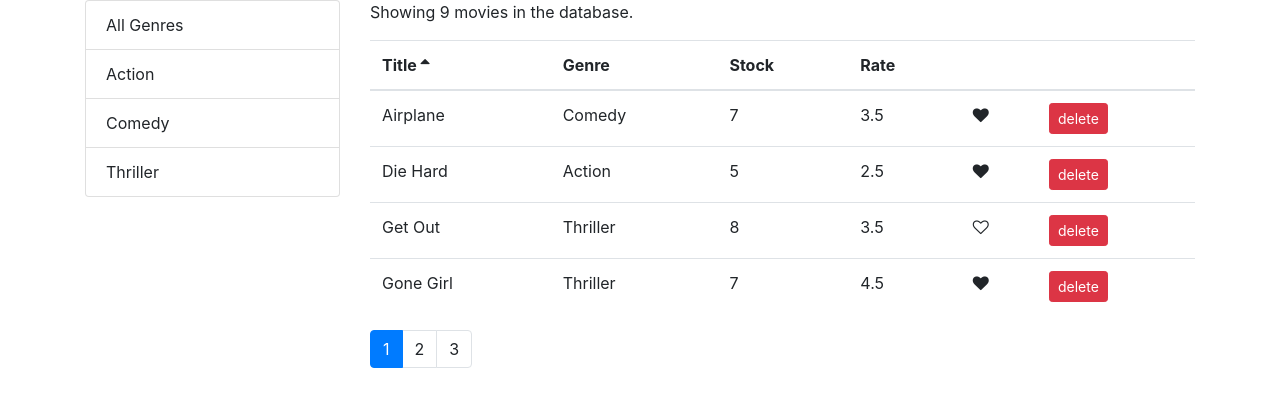
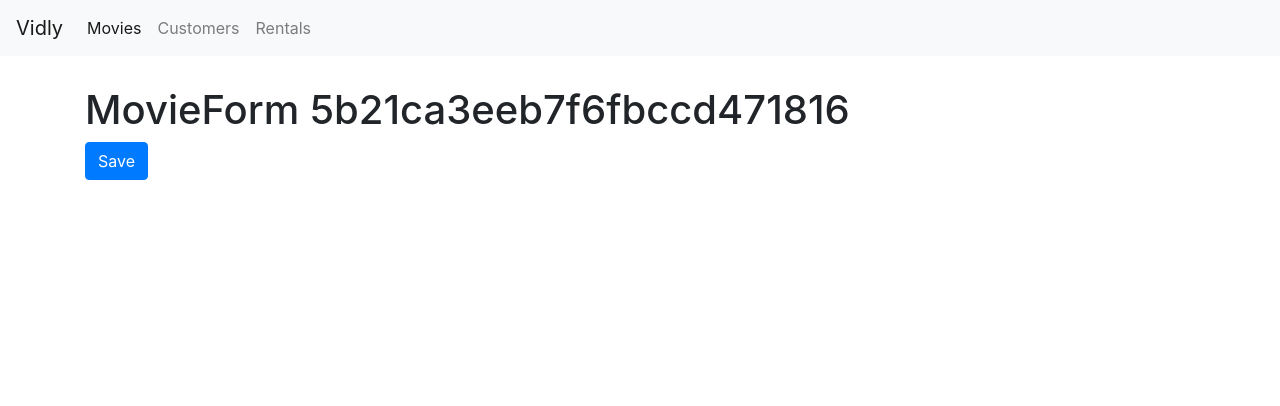
Before and after one commit to amyfranz/Mosh-Vidly, a React (Create React App) app: page /movies/5b21ca3eeb7f6fbccd471816 in a window 1280 px wide. Shown: the top 406 px of the page. Built offline with nearby package versions, Linux system fonts and the light colour scheme.

Commit message:
added routing

```diff
--- a/package.json
+++ b/package.json
@@ -15,6 +15,7 @@
     "lodash": "^4.17.10",
     "react": "^16.13.1",
     "react-dom": "^16.13.1",
+    "react-router-dom": "^4.3.1",
     "react-scripts": "3.4.1"
   },
   "scripts": {
--- a/src/App.js
+++ b/src/App.js
@@ -1,12 +1,29 @@
 import React from "react";
+import { Route, Redirect, Switch } from "react-router-dom";
+import Movie from "./components/movie";
+import Customers from "./components/customers";
+import Rentals from "./components/rentals";
+import NotFound from "./components/notFound";
+import NavBar from "./components/navBar";
+import MovieForm from "./components/movieForm";
 import "./App.css";
-import Movie from "./components/movie";
 
 function App() {
   return (
-    <main className="container">
-      <Movie />
-    </main>
+    <React.Fragment>
+      <NavBar />
+      <main className="container">
+        <Switch>
+          <Route path="/movies/:id" component={MovieForm}></Route>
+          <Route path="/movies" component={Movie}></Route>
+          <Route path="/customers" component={Customers}></Route>
+          <Route path="/rentals" component={Rentals}></Route>
+          <Route path="/not-found" component={NotFound}></Route>
+          <Redirect from="/" exact to="/movies" />
+          <Redirect to="/not-found" />
+        </Switch>
+      </main>
+    </React.Fragment>
   );
 }
 
--- /dev/null
+++ b/src/components/customers.js
@@ -0,0 +1,7 @@
+import React from "react";
+
+const Customers = () => {
+  return <h1>Customers</h1>;
+};
+
+export default Customers;
--- /dev/null
+++ b/src/components/movieForm.js
@@ -0,0 +1,19 @@
+import React from "react";
+
+const MovieForm = ({ match, history }) => {
+  return (
+    <div>
+      <h1>MovieForm {match.params.id}</h1>
+      <button
+        className="btn btn-primary"
+        onClick={() => {
+          history.push("/movies");
+        }}
+      >
+        Save
+      </button>
+    </div>
+  );
+};
+
+export default MovieForm;
--- a/src/components/moviesTable.js
+++ b/src/components/moviesTable.js
@@ -1,10 +1,17 @@
 import React, { Component } from "react";
+import { Link } from "react-router-dom";
 import Table from "./common/table";
 import Like from "./common/like";
 
 export default class moviesTable extends Component {
   columns = [
-    { path: "title", label: "Title" },
+    {
+      path: "title",
+      label: "Title",
+      content: (movie) => (
+        <Link to={`/movies/${movie._id}`}>{movie.title}</Link>
+      ),
+    },
     { path: "genre.name", label: "Genre" },
     { path: "numberInStock", label: "Stock" },
     { path: "dailyRentalRate", label: "Rate" },
--- /dev/null
+++ b/src/components/navBar.js
@@ -0,0 +1,39 @@
+import React from "react";
+import { NavLink, Link } from "react-router-dom";
+
+const NavBar = () => {
+  return (
+    <nav className="navbar navbar-expand-lg navbar-light bg-light">
+      <Link className="navbar-brand" to="/">
+        Vidly
+      </Link>
+      <button
+        className="navbar-toggler"
+        type="button"
+        data-toggle="collapse"
+        data-target="#navbarSupportedContent"
+        aria-controls="navbarSupportedContent"
+        aria-expanded="false"
+        aria-label="Toggle navigation"
+      >
+        <span className="navbar-toggler-icon"></span>
+      </button>
+
+      <div className="collapse navbar-collapse" id="navbarSupportedContent">
+        <div className="navbar-nav">
+          <NavLink className="nav-item nav-link" to="/movies">
+            Movies
+          </NavLink>
+          <NavLink className="nav-item nav-link" to="/customers">
+            Customers
+          </NavLink>
+          <NavLink className="nav-item nav-link" to="/rentals">
+            Rentals
+          </NavLink>
+        </div>
+      </div>
+    </nav>
+  );
+};
+
+export default NavBar;
--- /dev/null
+++ b/src/components/notFound.js
@@ -0,0 +1,7 @@
+import React from "react";
+
+const NotFound = () => {
+  return <h1>Not Found</h1>;
+};
+
+export default NotFound;
--- /dev/null
+++ b/src/components/rentals.js
@@ -0,0 +1,7 @@
+import React from "react";
+
+const Rentals = () => {
+  return <h1>Rentals</h1>;
+};
+
+export default Rentals;
--- a/src/index.css
+++ b/src/index.css
@@ -5,6 +5,10 @@
     sans-serif;
   -webkit-font-smoothing: antialiased;
   -moz-osx-font-smoothing: grayscale;
+}
+
+.navbar {
+  margin-bottom: 30px;
 }
 
 code {
--- a/src/index.js
+++ b/src/index.js
@@ -5,11 +5,12 @@
 import * as serviceWorker from "./serviceWorker";
 import "bootstrap/dist/css/bootstrap.css";
 import "font-awesome/css/font-awesome.css";
+import { BrowserRouter } from "react-router-dom";
 
 ReactDOM.render(
-  <React.StrictMode>
+  <BrowserRouter>
     <App />
-  </React.StrictMode>,
+  </BrowserRouter>,
   document.getElementById("root")
 );
 
```
Also changed, not shown: 1 other file (tests, documents, lock files or other folders).
